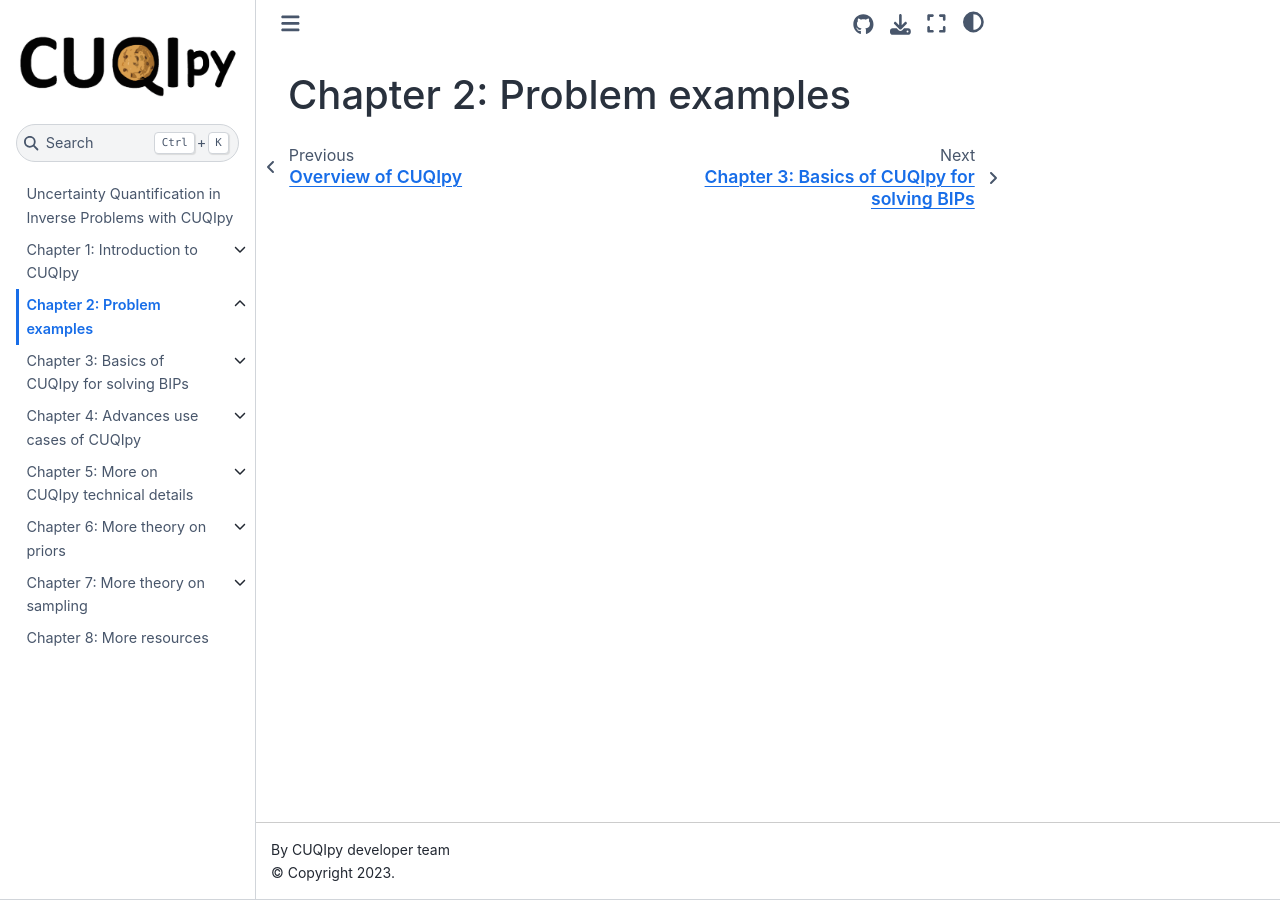
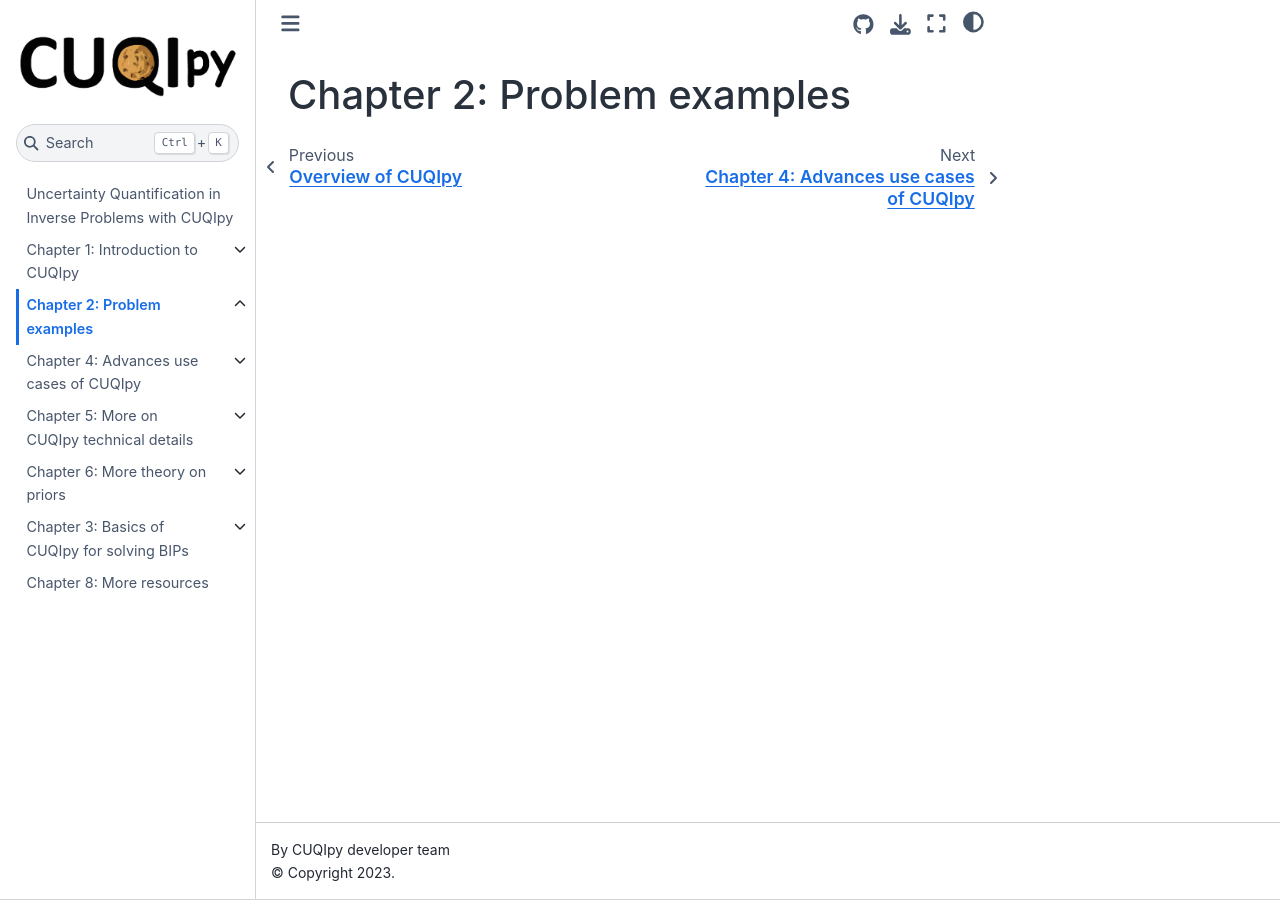
Before and after one commit to amal-ghamdi/CUQI-Book-test, a Jupyter Book: the page built from chapter02/chapter02.md, in a window 1280 px wide. Built offline with Jupyter Book 1.0.4 settings and Sphinx 7.4.7 and the Sphinx Book theme 1.1.4, drawn with Linux system fonts in a browser that asks for light colours; pages that are not in the unit, such as notebooks, are missing from menus.

Commit message:
update file structure

```diff
--- a/chapter03/chapter03.md
+++ b/chapter03/chapter03.md
@@ -1 +1 @@
-# Chapter 7: More theory on sampling
+# Chapter 3: Basics of CUQIpy for solving BIPs
--- a/chapter0A/chapter0A.md
+++ /dev/null
@@ -1 +0,0 @@
-# Chapter 3: Basics of CUQIpy for solving BIPs
```
Also changed, not shown: chapter07/chapter07.md (added, +1 -0 lines), 30 other files.
